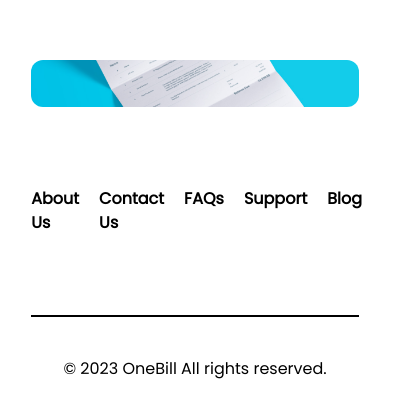
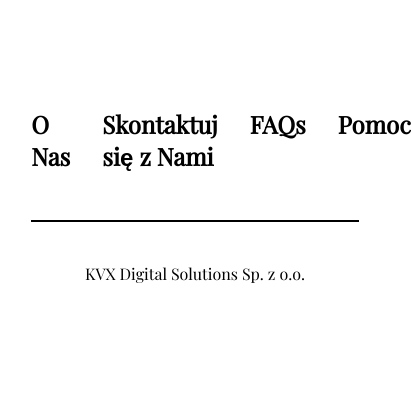
Before and after one commit to Tommy3DE/TheBill, a React (Vite) app: page /cennik in a window 390 px wide. Shown: the part 6271-6688 px from the top of the page, 411 px wide, since content can reach past the window. After the commit the page ends 6597 px from the top, so only its background shows below. Built offline with nearby package versions, Linux system fonts and the light colour scheme.

Commit message:
new footer and fixed accordion

```diff
--- a/package.json
+++ b/package.json
@@ -1,5 +1,5 @@
 {
-  "name": "OneBill",
+  "name": "onebill",
   "private": true,
   "version": "0.0.0",
   "type": "module",
@@ -11,10 +11,10 @@
   },
   "dependencies": {
     "@emailjs/browser": "^3.12.1",
-    "@szhsin/react-accordion": "^1.2.3",
     "dayjs": "^1.11.10",
     "formik": "^2.4.5",
     "react": "^18.2.0",
+    "react-accessible-accordion": "^5.0.0",
     "react-dom": "^18.2.0",
     "react-icons": "^4.12.0",
     "react-router-dom": "^6.20.0",
--- a/src/layout/Footer.tsx
+++ b/src/layout/Footer.tsx
@@ -1,4 +1,4 @@
-import invoice from "../assets/image 11.png";
+// import invoice from "../assets/image 11.png";
 import { FaFacebook } from "react-icons/fa";
 import { FaInstagram } from "react-icons/fa";
 import { FaXTwitter } from "react-icons/fa6";
@@ -7,18 +7,17 @@ import { FaYoutube } from "react-icons/fa";
 
 const Footer = () => {
   return (
-    <section className="mt-8 items-center mx-[8%] font-poppins">
+    <section className=" items-center mx-[8%] font-poppins">
       <div className="flex flex-col">
-        <img src={invoice} alt="invoice img"  className="rounded-xl"/>
-        <div className="flex lg:flex-row flex-col justify-between w-full mb-10 border-b-2 border-black">
-          <ul className="flex flex-row font-bold my-20">
-            <li>About Us</li>
-            <li className="mx-5">Contact Us</li>
+        {/* <img src={invoice} alt="invoice img"  className="rounded-xl"/> */}
+        <div className="flex lg:flex-row flex-col justify-between w-full mb-10 border-b-2 border-black py-12">
+          <ul className="flex flex-row font-bold text-2xl font-playFair">
+            <li>O Nas</li>
+            <li className="mx-8">Skontaktuj się z Nami</li>
             <li>FAQs</li>
-            <li className="mx-5">Support</li>
-            <li>Blog</li>
+            <li className="mx-8">Pomoc</li>
           </ul>
-          <div className="lg:flex lg:flex-row my-20 hidden text-lg">
+          <div className="lg:flex lg:flex-row hidden text-2xl">
             <FaFacebook />
             <FaInstagram className="mx-2" />
             <FaXTwitter />
@@ -28,11 +27,15 @@ const Footer = () => {
             </a>
           </div>
         </div>
-        <div className="flex lg:flex-row flex-col items-center justify-center mb-10">
-          <p>© 2023 OneBill All rights reserved.</p>
-          <p className="mx-8 hidden lg:block">Privacy Policy</p>
-          <p className="mr-8 hidden lg:block">Terms and Conditions</p>
-          <p className=" hidden lg:block">Cookie Policy</p>
+        <div className="flex lg:flex-row flex-col items-center justify-between mb-10 font-playFair">
+          <div>
+            <p>KVX Digital Solutions Sp. z o.o. </p>
+          </div>
+          <div className="flex flex-row">
+            <p className="mx-8 hidden lg:block">Polityka prywatności</p>
+            <p className="mr-8 hidden lg:block">Regulamin </p>
+            <p className=" hidden lg:block">Cookies</p>
+          </div>
         </div>
       </div>
     </section>
--- a/src/layout/pages/Home/FAQ.tsx
+++ b/src/layout/pages/Home/FAQ.tsx
@@ -4,7 +4,7 @@ const FAQ = () => {
   return (
     <section className="mt-20 items-center mx-[8%] font-poppins mb-32">
       <h1 className="text-start text-4xl font-bold my-10">Masz pytanie?</h1>
-      <Link to="/pomoc?item=0">
+      <Link to="/pomoc">
       <button className="lg:w-1/2 w-full rounded-lg p-5 bg-gray-400 flex flex-row items-center hover:bg-gray-300">
         <img src={faq} alt="faq arrow" className="text-black" />
         <h1 className="text-4xl text-black ml-10 font-extrabold ">FAQ</h1>
--- a/src/layout/pages/Pomoc.tsx
+++ b/src/layout/pages/Pomoc.tsx
@@ -1,5 +1,5 @@
 import { useLocation } from "react-router-dom";
-import { FormEvent, useEffect, useRef } from "react";
+import { FormEvent, useRef } from "react";
 import Navbar from "../Navbar";
 import airplane from "../../assets/icons/airplane.jpg";
 import help from "../../assets/help.jpg";
@@ -13,16 +13,6 @@ const Pomoc = () => {
   const location = useLocation();
   const form = useRef<HTMLFormElement | null>(null);
 
-  useEffect(() => {
-    const searchParams = new URLSearchParams(location.search);
-    const itemId = searchParams.get("item");
-    if (itemId) {
-      const element = document.getElementById(`accordion-item-${itemId}`);
-      if (element) {
-        element.scrollIntoView({ behavior: "smooth" });
-      }
-    }
-  }, [location]);
 
   const sendEmail = (e: FormEvent) => {
     e.preventDefault();
--- a/src/layout/pages/Pomoc/Address.tsx
+++ b/src/layout/pages/Pomoc/Address.tsx
@@ -3,8 +3,8 @@ import logo from  '../../../assets/logo.png'
 const Address = () => {
   return (
     <>
-    <div className='h-1 bg-green-600 my-12' />
-    <div className="w-full flex flex-row justify-center">
+    {/* <div className='h-1 bg-green-600 my-8' /> */}
+    <div className="w-full flex flex-row justify-center mt-8">
         <img src={logo} alt="logo" className='h-64' />
         <div className=' border-l-[3px] border-green-600 flex flex-col justify-center pl-10 ml-10'>
             <h2 className='text-4xl font-black text-green-700 mb-5'>OneBill</h2>
--- a/src/layout/pages/Pomoc/FAQ.tsx
+++ b/src/layout/pages/Pomoc/FAQ.tsx
@@ -1,5 +1,12 @@
-import { Accordion, AccordionItem } from "@szhsin/react-accordion";
 import { ReactNode } from "react";
+import {
+  Accordion,
+  AccordionItem,
+  AccordionItemHeading,
+  AccordionItemButton,
+  AccordionItemPanel,
+} from 'react-accessible-accordion';
+import 'react-accessible-accordion/dist/fancy-example.css';
 
 type accordionTile = {
   id: number;
@@ -97,15 +104,17 @@ const FAQ = () => {
   ];
 
   return (
-    <Accordion className="" transition transitionTimeout={250}>
+    <Accordion allowZeroExpanded>
       {accTiles.map((tile) => (
-        <AccordionItem
-          header={tile.title}
-          key={tile.id}
-          id={`accordion-item-${tile.id}`}
-          className="text-3xl border-2 text-start p-4 lg:w-2/3 mx-auto my-2 font-extrabold font-playFair"
-        >
-          <p className="text-lg font-normal pt-4 font-poppins">{tile.text}</p>
+        <AccordionItem key={tile.id}>
+          <AccordionItemHeading>
+            <AccordionItemButton>
+              {tile.title}
+            </AccordionItemButton>
+          </AccordionItemHeading>
+          <AccordionItemPanel>
+            <p>{tile.text}</p>
+          </AccordionItemPanel>
         </AccordionItem>
       ))}
     </Accordion>
```
Also changed, not shown: 1 other file (tests, documents, lock files or other folders).
